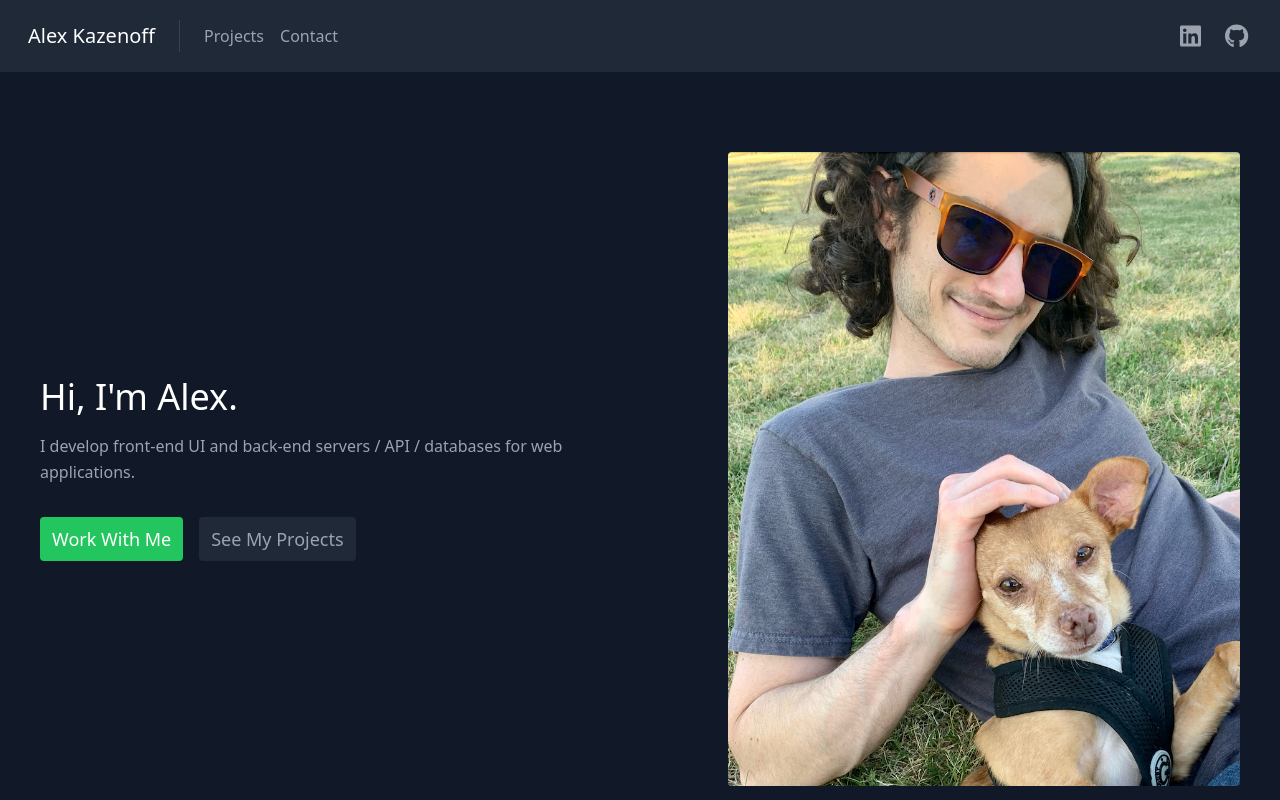
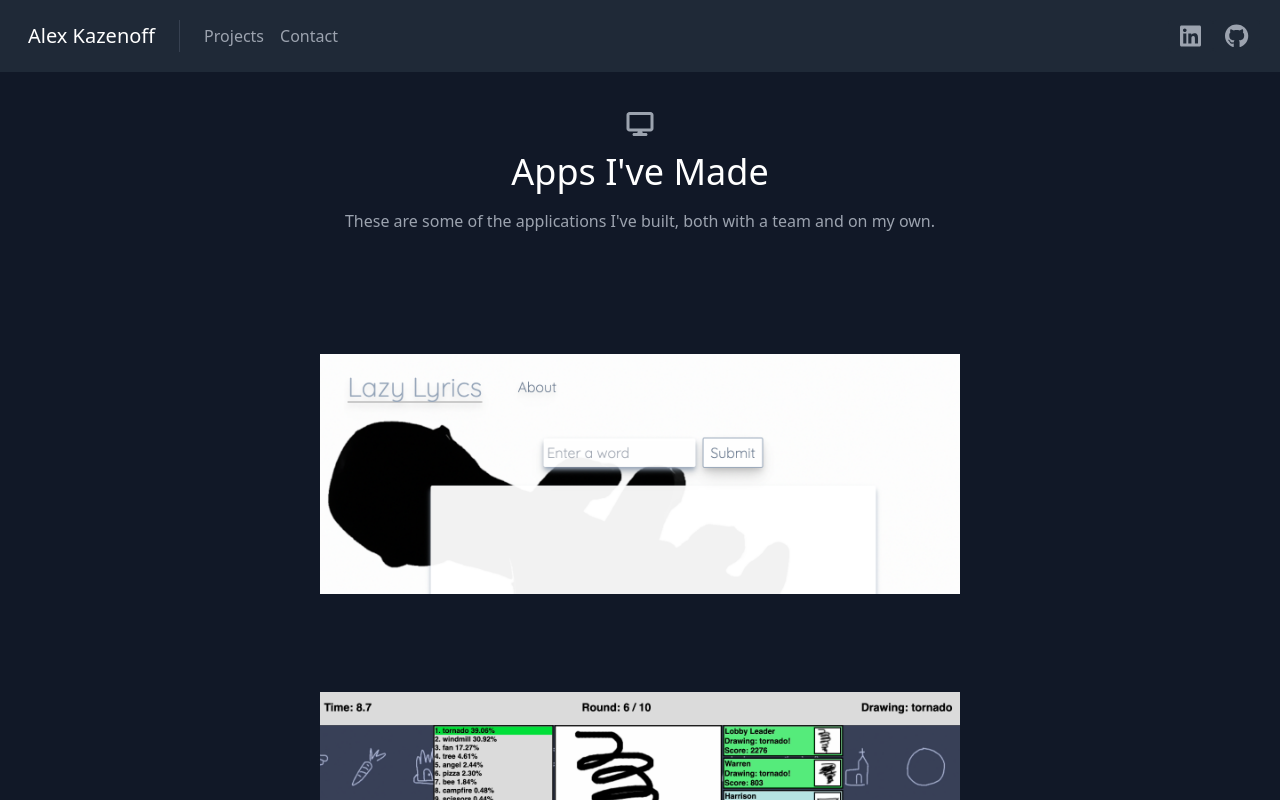
Before and after one commit to AlexKazz/portfolio-site, a React (Create React App) app: page / in a window 1280 px wide. Shown: the top 800 px of the page. Built offline with nearby package versions, Linux system fonts and the light colour scheme; the HTML template or start-up script is replaced by a standard one.

Commit message:
fix hover, remove about section

```diff
--- a/src/App.js
+++ b/src/App.js
@@ -1,32 +1,18 @@
 import React from 'react';
-// import { ToastContainer, toast } from 'react-toastify';
-// import 'react-toastify/dist/ReactToastify.css';
 import About from './components/About';
 import Contact from './components/Contact';
 import Navbar from './components/Navbar';
 import Projects from './components/Projects';
-import Skills from './components/Skills';
 import Blog from './components/Blog';
 
 function App() {
   return (
     <main className='text-gray-400 bg-gray-900 body-font'>
       <Navbar />
-      {/* <ToastContainer
-        position='bottom-center'
-        autoClose={3000}
-        hideProgressBar={false}
-        newestOnTop={false}
-        closeOnClick
-        rtl={false}
-        pauseOnFocusLoss
-        draggable
-        pauseOnHover={false}
-        theme='colored'
-      /> */}
-      <About />
+
+      {/* <About /> */}
       <Projects />
-      {/* <Skills /> */}
+
       {/* <Blog /> */}
       <Contact />
     </main>
--- a/src/components/About.js
+++ b/src/components/About.js
@@ -27,7 +27,7 @@ export default function About() {
             </a>
           </div>
         </div>
-        <div className='lg:max-w-lg lg:w-full md:w-1/2 w-5/6'>
+        <div className='lg:max-w-lg lg:w-96 md:w-1/2 w-5/6'>
           <img
             className='object-cover object-center rounded'
             // src='./alex-ernie-clipped.png'
--- a/src/components/Projects.js
+++ b/src/components/Projects.js
@@ -21,7 +21,7 @@ export default function Projects() {
             on my own.
           </p>
         </div>
-        <div className='flex flex-col -m-4 items-center'>
+        <div className='flex flex-col items-center'>
           {projects.map((project) => (
             <a
               href={project.link}
@@ -30,13 +30,13 @@ export default function Projects() {
               key={project.image}
               className='sm:w-3/4 w-100 p-4'
             >
-              <div className='flex relative'>
+              <div className='flex relative m-6'>
                 <img
                   alt='gallery'
                   className='absolute inset-0 w-full object-cover object-center'
                   src={project.image}
                 />
-                <div className='px-8 py-12 relative z-10 w-full border-4 border-gray-800 bg-gray-900 opacity-0 hover:opacity-100'>
+                <div className='px-8 py-20 relative z-10 w-full border-4 border-gray-800 bg-gray-900 opacity-0 hover:opacity-100'>
                   <h2 className='tracket-widest text-sm title-font font-medium text-green-400 mb-1'>
                     {project.subtitle}
                   </h2>
--- a/src/components/Skills.js
+++ /dev/null
@@ -1,31 +0,0 @@
-import { CheckBadgeIcon, CpuChipIcon } from '@heroicons/react/20/solid';
-import React from 'react';
-import { skills } from '../data';
-
-export default function Skills() {
-  return (
-    <section id='skills'>
-      <div className='container px-5 py-10 mx-auto'>
-        <div className='text-center mb-20'>
-          <CpuChipIcon className='w-10 inline-block mb-4' />
-          <h1 className='sm:text-4xl text-3xl font-edium title-font text-white mb-4'>
-            Skills & Technologies
-          </h1>
-          <p className='text-base leading-relaxed xl:w-2/4 lg:w-3/4 mx-auto'></p>
-        </div>
-        <div className='flex flex-wrap lg:w-4/5 sm:mx-auto sm:mb-2 -mx-2'>
-          {skills.map((skill) => (
-            <div key={skill} className='p-2 sm:w-1/2 w-full'>
-              <div className='bg-gray-800 rounded flex p-3 h-full items-center'>
-                <CheckBadgeIcon className='text-green-400 w-6 h-6 flex-shrink-0 mr-4' />
-                <span className='title-font font-medium text-white'>
-                  {skill}
-                </span>
-              </div>
-            </div>
-          ))}
-        </div>
-      </div>
-    </section>
-  );
-}
--- a/src/data.js
+++ b/src/data.js
@@ -1,7 +1,7 @@
 export const projects = [
   {
     title: 'Lazy Lyrics',
-    subtitle: 'Javascript, React, HTML, TailwindCSS, Express, Render',
+    subtitle: 'Javascript, React, Redux, HTML, TailwindCSS, Express, Render',
     description:
       'Lyric writing app that grabs lyrics from real songs based on user input',
     image: './lazy-lyrics.png',
```
Also changed, not shown: public/alex-photo1.jpg (deleted).
